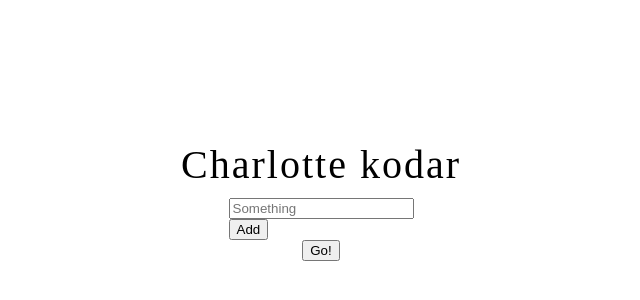
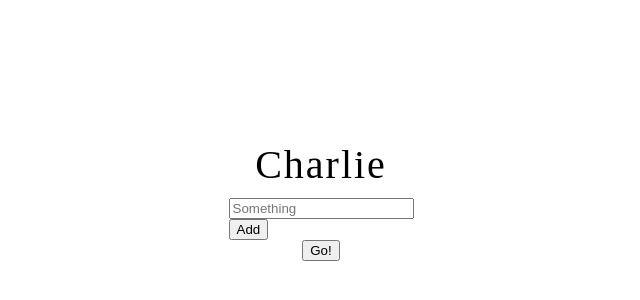
Before and after one commit to hedencharlotte/charlotteheden1, a plain HTML site: page index.html in a window 1280 px wide. Shown: the part 36-336 px from the top of the page, without its empty margins (319-959 px from the left). Drawn offline with Linux system fonts and the light colour scheme.

```diff
--- a/index.html
+++ b/index.html
@@ -2,11 +2,11 @@
 <html lang=en>
   <head>
     <meta charset=utf-8>
-    <title>charlotte heden</title>
+    <title>charlotte kodar</title>
     <link href="./main.css" rel="stylesheet" type="text/css">
   </head>
   <body>
-    <h1>Charlotte kodar</h1>
+    <h1>Charlie</h1>
     <div>
       <div>
       <input placeholder="Something"></input>
```
